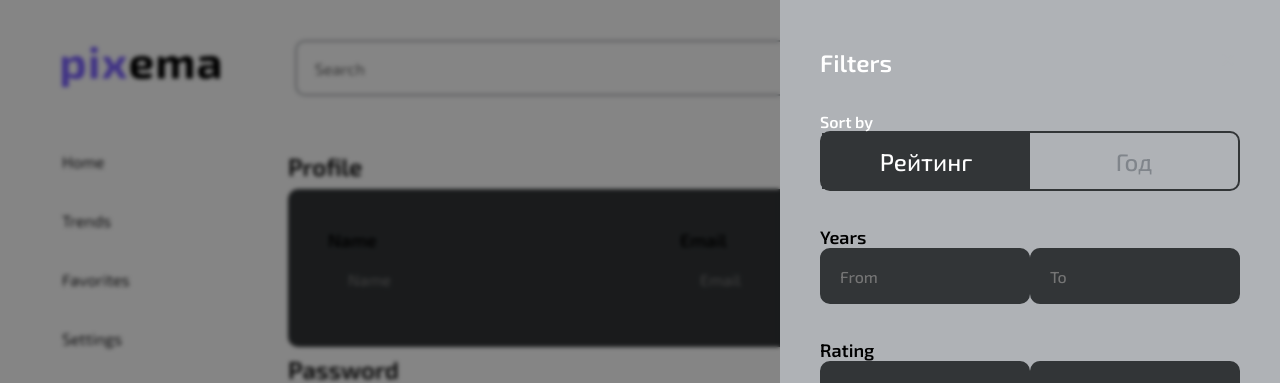
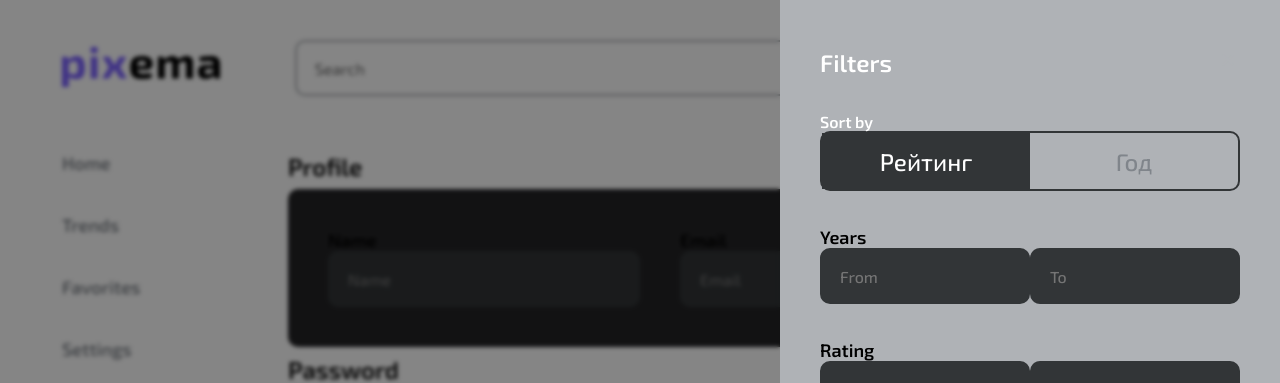
Before and after one commit to mikalaiMikhailavich/TMS_Pixema_Project, a React app: page /settings in a window 1280 px wide. Shown: the top 383 px of the page. Built offline with nearby package versions, Linux system fonts and the light colour scheme.

Commit message:
add: theme reducer

```diff
--- a/src/UI/input/Input.module.scss
+++ b/src/UI/input/Input.module.scss
@@ -16,8 +16,11 @@
   background-color: $background-graphite;
 }
 
-// .input_dark-theme {
-// }
+:global(.dark-theme) {
+  .label {
+    color: $white;
+  }
+}
 .input:focus {
   border-color: $primary;
 }
--- a/src/UI/input/Input.tsx
+++ b/src/UI/input/Input.tsx
@@ -12,7 +12,7 @@ const Input = (props: IProps) => {
   const { type, placeholder, onChange, value, label = "" } = props;
   return (
     <div className={styles.container}>
-      <h4>{label}</h4>
+      <h4 className={styles.label}>{label}</h4>
       <input
         className={styles.input}
         type={type}
--- a/src/UI/mainLogo/MainLogo.tsx
+++ b/src/UI/mainLogo/MainLogo.tsx
@@ -1,8 +1,9 @@
 import { useState } from "react";
 import { useNavigate } from "react-router-dom";
+import { useAppSelector } from "../../store/hooks";
 import styles from "./MainLogo.module.scss";
 const MainLogo = () => {
-  const [theme, setTheme] = useState(false);
+  const theme = useAppSelector((state) => state.theme.theme);
   const navigate = useNavigate();
   const navigateToHome = () => {
     navigate("/");
@@ -35,15 +36,15 @@ const MainLogo = () => {
         />
         <path
           d="M83.671 22.8191H75.4962C75.7106 24.4173 76.2004 25.4976 76.9659 26.0599C77.7619 26.5927 79.0631 26.859 80.8695 26.859C83.2883 26.859 86.105 26.6963 89.3198 26.3707L89.9628 30.455C87.6053 31.5501 84.3139 32.0977 80.0888 32.0977C75.833 32.0977 72.802 31.2098 70.9956 29.434C69.1892 27.6582 68.286 24.7281 68.286 20.6437C68.286 16.3522 69.1585 13.3481 70.9037 11.6315C72.6795 9.91491 75.6493 9.0566 79.8132 9.0566C83.5791 9.0566 86.304 9.69293 87.988 10.9656C89.6719 12.2087 90.5292 14.1176 90.5598 16.6926C90.5598 18.7347 90.0087 20.2738 88.9065 21.3097C87.8349 22.3159 86.0897 22.8191 83.671 22.8191ZM75.3585 18.8679H81.788C82.6147 18.8679 83.1658 18.6755 83.4413 18.2908C83.7475 17.906 83.9006 17.3437 83.9006 16.6038C83.9006 15.5679 83.625 14.8576 83.0739 14.4728C82.5228 14.0585 81.5125 13.8513 80.0429 13.8513C78.2977 13.8513 77.1036 14.1916 76.4607 14.8724C75.8177 15.5235 75.4503 16.8553 75.3585 18.8679Z"
-          fill={theme ? "white" : "black"}
+          fill={theme === "light" ? "black" : "white"}
         />
         <path
           d="M101.401 9.67813L101.86 12.8746C104.738 10.3293 107.616 9.0566 110.494 9.0566C113.556 9.0566 115.5 10.2405 116.327 12.6082C118.99 10.2405 121.746 9.0566 124.593 9.0566C126.644 9.0566 128.206 9.57455 129.278 10.6104C130.349 11.6463 130.885 13.1558 130.885 15.1387V31.5649H124.134V17.1809C124.134 16.2338 123.965 15.5679 123.629 15.1831C123.292 14.7984 122.664 14.606 121.746 14.606C121.011 14.606 120.307 14.7392 119.633 15.0055C118.96 15.2719 117.98 15.7899 116.694 16.5594V31.5649H110.173V17.1809C110.173 16.2338 109.974 15.5679 109.575 15.1831C109.208 14.7984 108.596 14.606 107.738 14.606C106.544 14.606 104.876 15.2423 102.733 16.515V31.5649H95.9816V9.67813H101.401Z"
-          fill={theme ? "white" : "black"}
+          fill={theme === "light" ? "black" : "white"}
         />
         <path
           d="M137.931 14.5616L137.288 10.1221C141.36 9.41176 145.294 9.0566 149.09 9.0566C152.152 9.0566 154.402 9.66333 155.841 10.8768C157.28 12.0607 158 14.1324 158 17.0921V31.5649H152.627L151.938 28.2353C149.672 30.8102 146.886 32.0977 143.579 32.0977C141.406 32.0977 139.63 31.5501 138.252 30.455C136.874 29.3304 136.185 27.7765 136.185 25.7936V23.5738C136.185 21.8276 136.798 20.4661 138.022 19.4895C139.247 18.5128 140.946 18.0244 143.12 18.0244H151.203V17.0477C151.172 15.923 150.897 15.1683 150.376 14.7836C149.886 14.3988 148.922 14.2064 147.483 14.2064C144.972 14.2064 141.788 14.3248 137.931 14.5616ZM142.891 24.0621V24.9057C142.891 26.4151 143.778 27.1698 145.554 27.1698C147.391 27.1698 149.274 26.4595 151.203 25.0388V21.9756H145.095C143.625 22.0052 142.891 22.7007 142.891 24.0621Z"
-          fill={theme ? "white" : "black"}
+          fill={theme === "light" ? "black" : "white"}
         />
       </svg>
     </div>
--- a/src/UI/searchList/SearchList.module.scss
+++ b/src/UI/searchList/SearchList.module.scss
@@ -3,7 +3,7 @@
 $min-height: 250px;
 .container {
   z-index: 2;
-  background-color: $background-dark;
+  background-color: $light;
   position: absolute;
   display: flex;
   flex-direction: column;
@@ -13,14 +13,16 @@ $min-height: 250px;
     width: 0;
   }
   border-radius: 20px;
+  padding: 10px;
 }
 
 .tabsContainer {
+  border: 2px solid $light;
+  border-radius: 10px;
   width: 100%;
   display: flex;
   justify-content: space-around;
   height: 65px;
-  padding: 10px;
 }
 
 .searchItems {
--- a/src/UI/searchTab/SearchTab.module.scss
+++ b/src/UI/searchTab/SearchTab.module.scss
@@ -6,7 +6,6 @@
   align-items: center;
   justify-content: center;
   width: 100%;
-  border: 2px solid $light;
   border-radius: 8px;
   cursor: pointer;
 }
--- a/src/assets/styles/main.scss
+++ b/src/assets/styles/main.scss
@@ -8,13 +8,11 @@
 }
 
 .light-theme {
-  background-color: #f3f3f3;
-  color: #313037;
+  background-color: $white;
 }
 
 .dark-theme {
-  background-color: #313037;
-  color: #f3f3f3;
+  background-color: $background-black;
 }
 
 html,
@@ -72,3 +70,41 @@ h4 {
 p {
   @include font-settings(16px, 600, $background-black);
 }
+
+:global(.dark-theme) {
+  h1 {
+    @include font-settings(40px, 600, $background-black);
+  }
+  h2 {
+    @include font-settings(24px, 600, $background-black);
+  }
+
+  h3 {
+    @include font-settings(20px, 600, $background-black);
+  }
+  h4 {
+    @include font-settings(18px, 600, $background-black);
+  }
+  p {
+    @include font-settings(16px, 600, $background-black);
+  }
+}
+
+:global(.light-theme) .search__input {
+  h1 {
+    @include font-settings(40px, 600, $background-black);
+  }
+  h2 {
+    @include font-settings(24px, 600, $background-black);
+  }
+
+  h3 {
+    @include font-settings(20px, 600, $background-black);
+  }
+  h4 {
+    @include font-settings(18px, 600, $background-black);
+  }
+  p {
+    @include font-settings(16px, 600, $background-black);
+  }
+}
--- a/src/components/search/Search.module.scss
+++ b/src/components/search/Search.module.scss
@@ -18,6 +18,12 @@
   padding-left: 18px;
 }
 
+:global(.dark-theme) {
+  .input {
+    background-color: $background-graphite;
+    border-color: $background-graphite;
+  }
+}
 // .input_dark-theme {
 // }
 .input:focus {
--- a/src/components/sideBar/SideBar.module.scss
+++ b/src/components/sideBar/SideBar.module.scss
@@ -1,4 +1,5 @@
 @import "../../assets/styles/variables.scss";
+@import "../../assets/styles/mixins.scss";
 .container {
   display: flex;
   flex-direction: column;
@@ -6,5 +7,6 @@
   gap: $padding-level4;
 }
 .item {
+  @include font-settings(18px, 600, $secondary);
   cursor: pointer;
 }
--- a/src/pages/layout/Layout.tsx
+++ b/src/pages/layout/Layout.tsx
@@ -6,9 +6,11 @@ import styles from "./Layout.module.scss";
 
 const Layout = () => {
   const sidebarIsOpen = useAppSelector((store) => store.asideMenu.isOpen);
-
+  const themeColor = useAppSelector((store) => store.theme.theme);
   return (
-    <div className={"app"}>
+    <div
+      className={`app ${themeColor === "light" ? "light-theme" : "dark-theme"}`}
+    >
       <Header />
       <main className={`container ${styles.layoutContainer}`}>
         <div className={`column-width ${styles.left}`}>
--- a/src/pages/settings/Settings.module.scss
+++ b/src/pages/settings/Settings.module.scss
@@ -15,7 +15,7 @@
   flex-basis: 100%;
   display: flex;
   gap: 40px;
-  background-color: $background-graphite;
+  background-color: $background-dark;
   border-radius: 10px;
   padding: 40px;
 }
--- /dev/null
+++ b/src/store/reducers/theme.ts
@@ -0,0 +1,21 @@
+import { createSlice } from "@reduxjs/toolkit";
+
+const initialState = {
+  theme: "light",
+};
+
+const themeSlice = createSlice({
+  name: "theme",
+  initialState,
+  reducers: {
+    setThemeLight(state) {
+      state.theme = "light";
+    },
+    setThemeDark(state) {
+      state.theme = "darkt";
+    },
+  },
+});
+
+export const { setThemeLight, setThemeDark } = themeSlice.actions;
+export default themeSlice.reducer;
--- a/src/store/rootReducer.ts
+++ b/src/store/rootReducer.ts
@@ -1,10 +1,12 @@
 import { combineReducers } from "@reduxjs/toolkit";
 import asideMenuReducer from "./reducers/asideMenu";
 import filterReducer from "./reducers/filter";
+import themeReducer from "./reducers/theme";
 import { pixemaApi } from "./requests/pixemaRequests";
 const rootReducer = combineReducers({
   asideMenu: asideMenuReducer,
   filter: filterReducer,
+  theme: themeReducer,
   [pixemaApi.reducerPath]: pixemaApi.reducer,
 });
 
```
